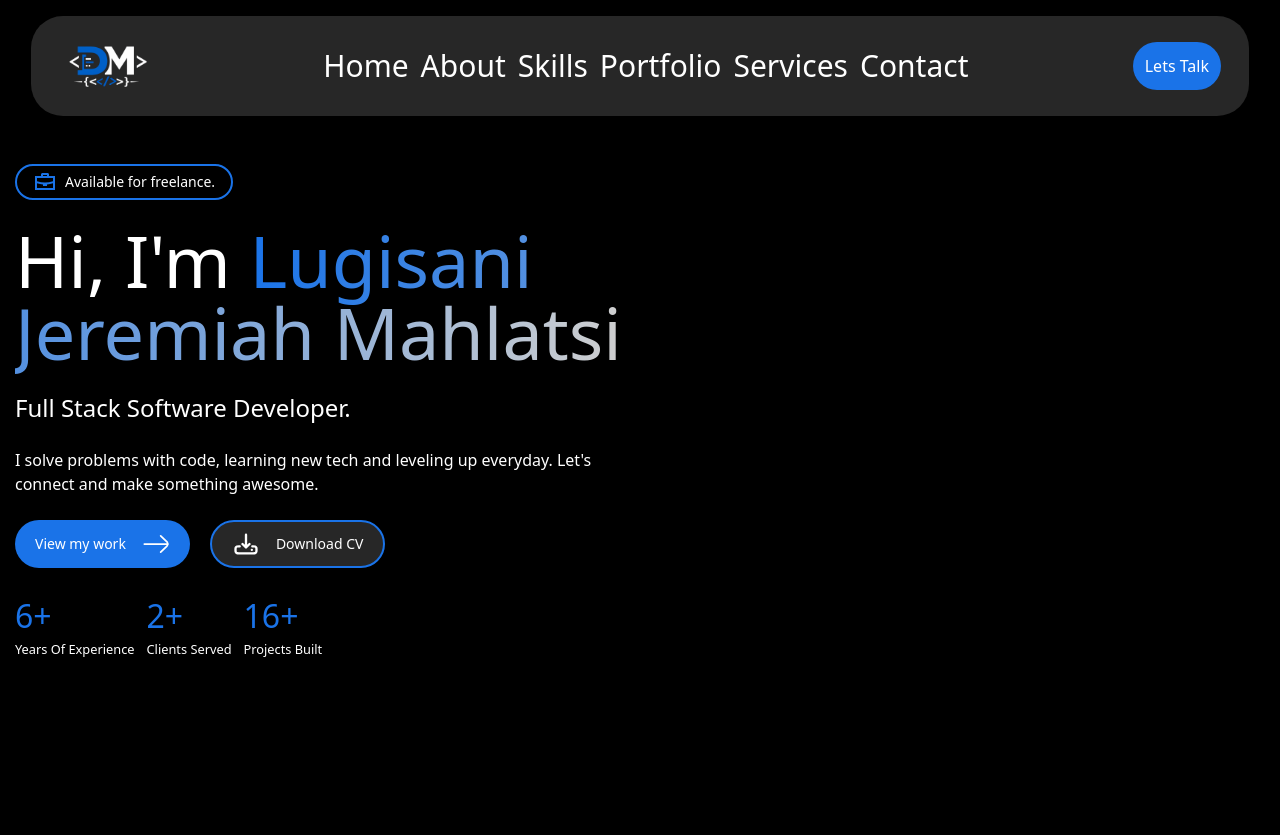
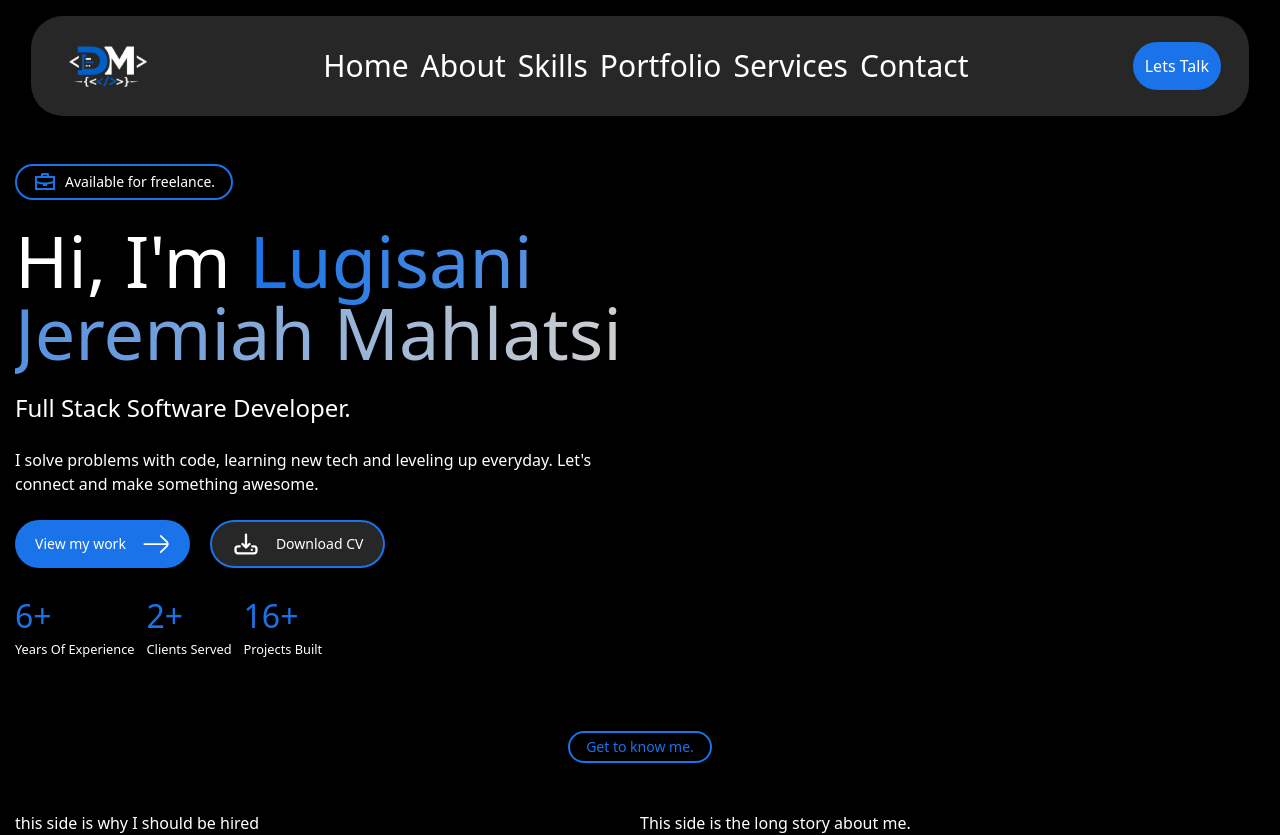
Before and after one commit to DevMahlatsi/DevMahlatsi, a React (Vite) app: page / in a window 1280 px wide. Before the commit the page ends 800 px from the top, so only its background shows below. Built offline with nearby package versions, Linux system fonts and the light colour scheme.

Commit message:
Added the About page. Now we just working on it.

```diff
--- /dev/null
+++ b/src/Components/About/About.tsx
@@ -0,0 +1,12 @@
+export default function About(){
+  return(
+    <>
+      <div className="grid grid-cols-2">
+        <div>this side is why I should be hired</div>
+        <div>
+          This side is the long story about me.
+        </div>
+      </div>
+    </>
+  )
+}
--- /dev/null
+++ b/src/Components/Indicators/Get To know me/GetToKnowMe.tsx
@@ -0,0 +1,14 @@
+export default function GetToKnowMe(){
+  return(
+    <>
+      <div className="flex justify-center">
+        <div className="text-sm inline-flex  items-center rounded-4xl border-[#1a73e8] text-[#1a73e8] border-2 p-1 px-4 gap-2" >
+          <h1>
+            Get to know me.
+          </h1>
+        </div>
+      </div>
+
+    </>
+  )
+}
--- a/src/Pages/Home.tsx
+++ b/src/Pages/Home.tsx
@@ -1,6 +1,8 @@
 import Available from "../Components/Indicators/Available For Work/WorkAvailability";
 import Hero from "../Components/Hero/Hero";
 import NavigationBar from "../Components/Navigation Bar/NavigationBar";
+import GetToKnowMe from "../Components/Indicators/Get To know me/GetToKnowMe";
+import About from "../Components/About/About";
 
 export default function Home(){
   return(
@@ -12,9 +14,14 @@ export default function Home(){
       <br />
       <br />
       <Hero/>
+      <br />
+      <br />
+      <br />
       {/* //////
       // The about page*/}
-
+      <GetToKnowMe/>
+      <br /><br />
+      <About/>
     </>
   )
 }
```
